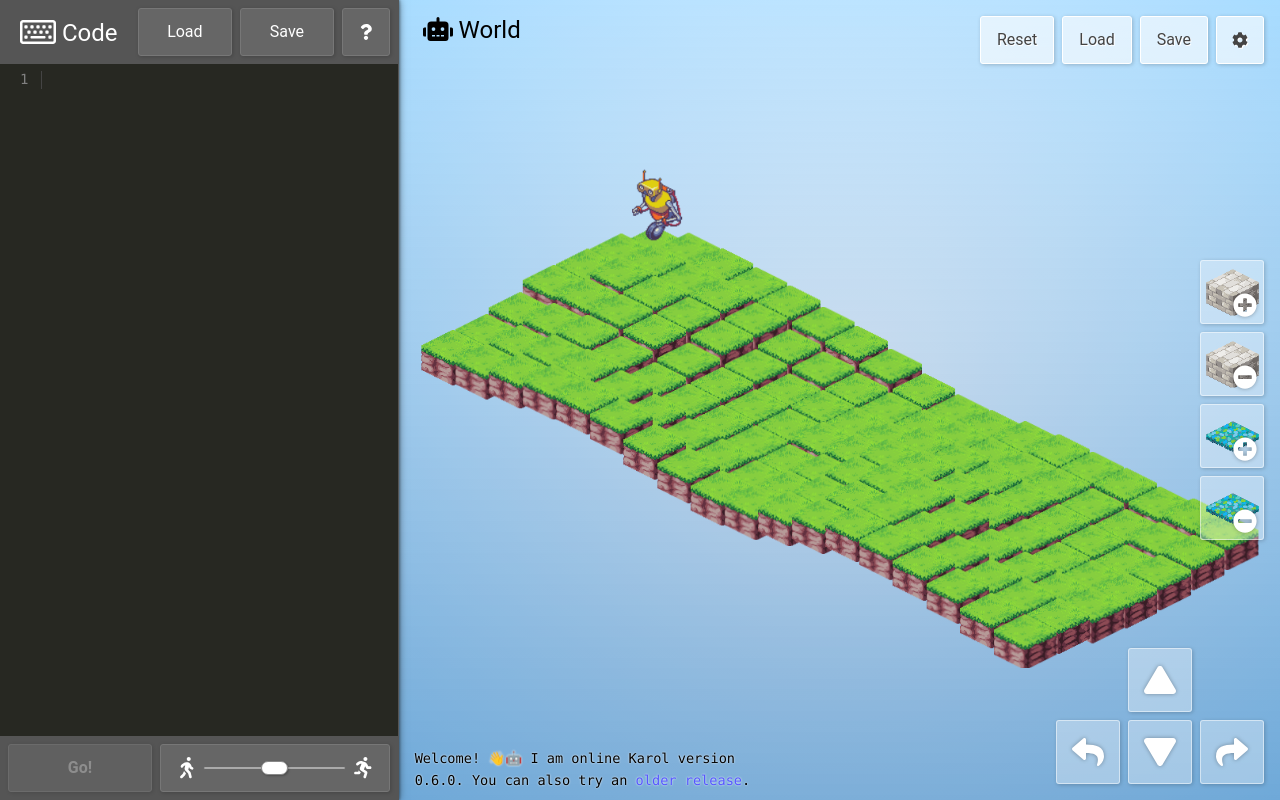
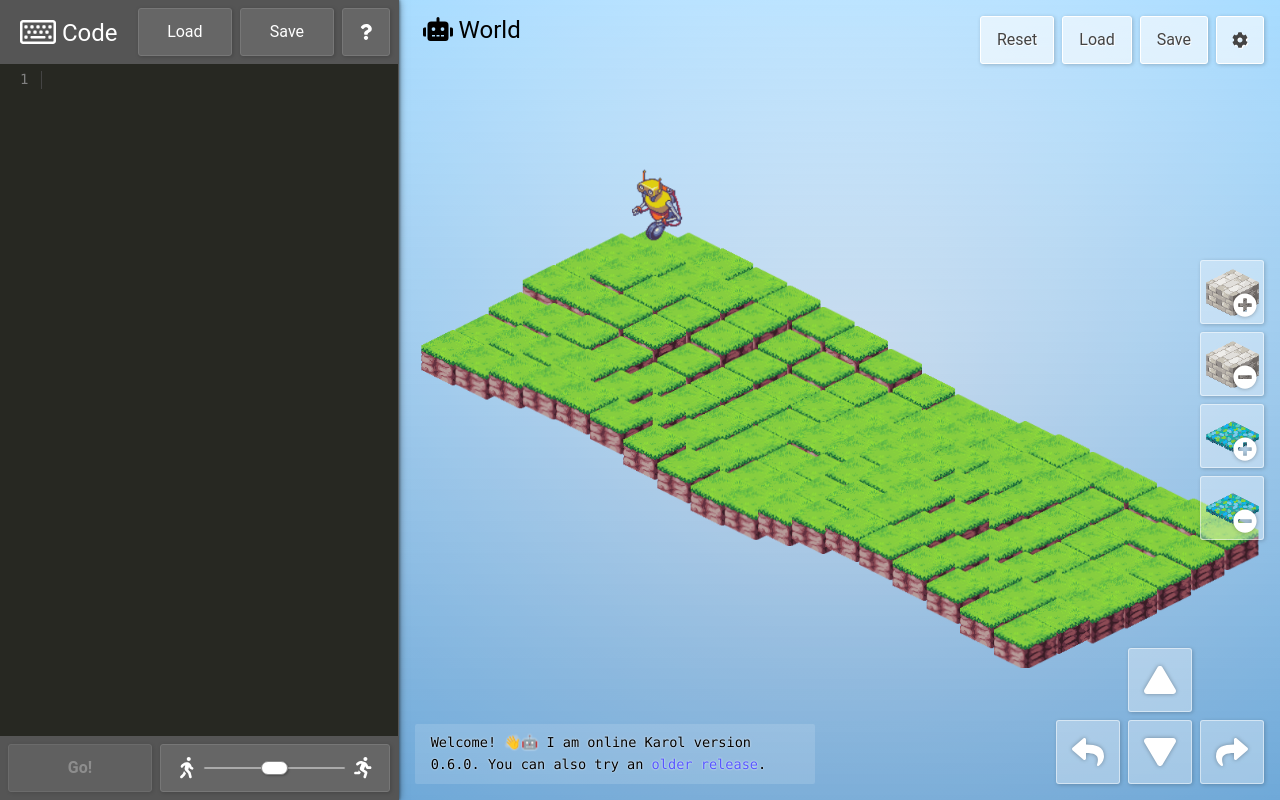
Before and after one commit to philer/karol, a Preact app: page / in a window 1280 px wide. Built offline with nearby package versions, Linux system fonts and the light colour scheme.

Commit message:
Update log styling

```diff
--- a/src/ui/Logging.module.scss
+++ b/src/ui/Logging.module.scss
@@ -1,15 +1,35 @@
 .root {
-  margin: 0;
+  margin: 1em;
   padding: .5em 1em;
   overflow: auto;
   font-family: 'Fira Code', Consolas, Monaco, 'Andale Mono', 'Ubuntu Mono', monospace;
   white-space: normal;
 
+  border-radius: 2px;
+  background-color: #fff2;
+
+  scrollbar-color: #3337 #fff2;
+  scrollbar-width: 10px;
+
+  &::-webkit-scrollbar {
+    background-color: transparent;
+    width: 10px;
+  }
+  &::-webkit-scrollbar-track {
+    background-color: #fff2;
+  }
+  &::-webkit-scrollbar-thumb {
+    background-color: #3337;
+    background-clip: padding-box;
+    border: 2px solid transparent;
+    border-radius: 999px;
+  }
+
   > p {
     margin: 0;
     font-size: .85em;
     line-height: 1.6em;
-    border-top: 1px dotted #ccc;
+    // border-top: 1px dotted #ccc;
     user-select: text;
 
     &:last-child {
```
